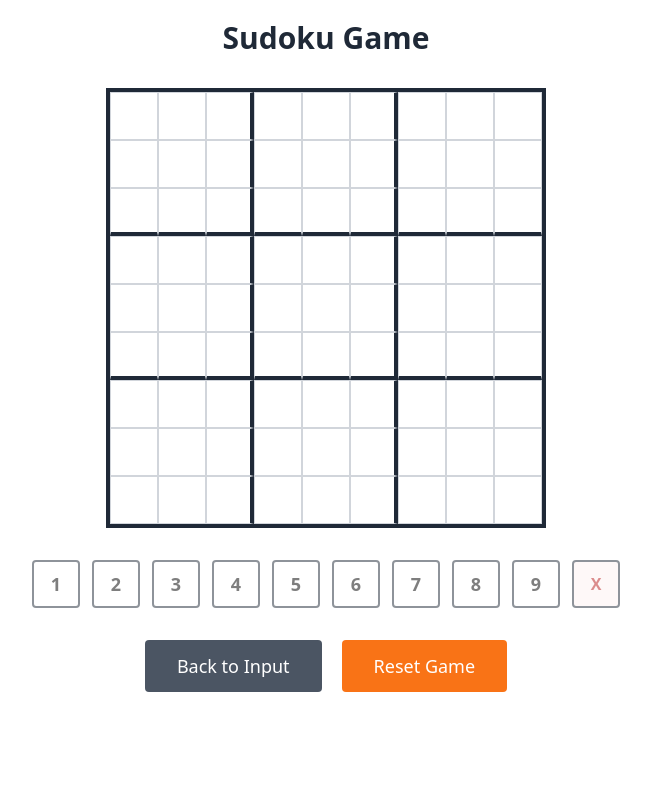
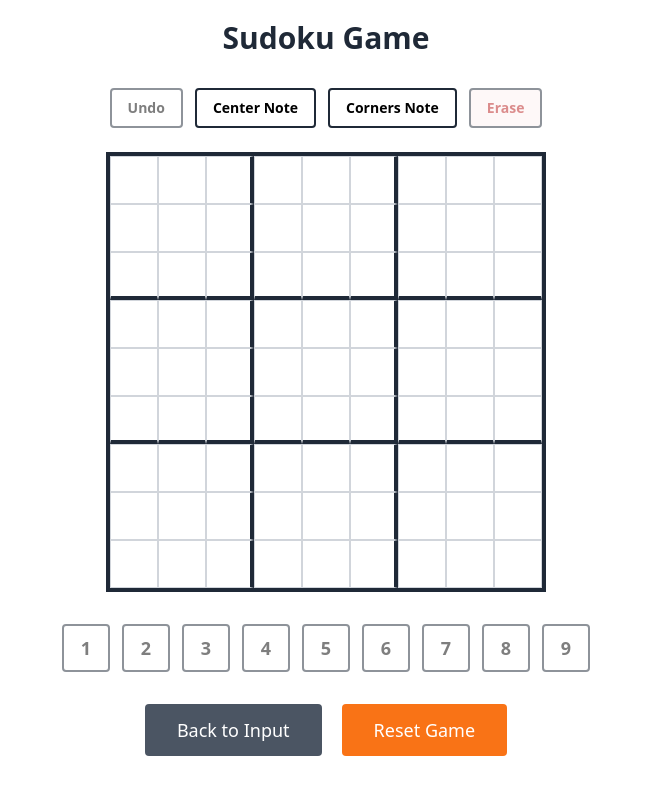
Before and after one commit to TDAK1509/sudoku-noter, a Nuxt app: page /play in a window 1280 px wide. Shown: the top 794 px of the page, without its empty margins (314-965 px from the left). Built offline with nearby package versions, Linux system fonts and the light colour scheme.

Commit message:
Add buttons

```diff
--- a/pages/index.vue
+++ b/pages/index.vue
@@ -5,6 +5,39 @@
     @keydown="handleKeydown"
   >
     <h1 class="text-3xl font-bold text-gray-800 mb-8">Sudoku Noter</h1>
+
+    <!-- Control buttons -->
+    <div class="flex gap-3 justify-center mb-6 flex-wrap">
+      <button
+        class="px-4 py-2 border-2 border-gray-800 bg-white text-sm font-bold cursor-pointer rounded transition-all duration-200 hover:bg-gray-100 disabled:opacity-50 disabled:cursor-not-allowed"
+        @click="undo"
+        :disabled="history.length === 0"
+      >
+        Undo
+      </button>
+      <button
+        class="px-4 py-2 border-2 border-gray-800 text-sm font-bold cursor-pointer rounded transition-all duration-200"
+        :class="noteMode === 'center' ? 'bg-blue-500 text-white' : 'bg-white hover:bg-gray-100'"
+        @click="toggleNoteMode('center')"
+      >
+        Center Note
+      </button>
+      <button
+        class="px-4 py-2 border-2 border-gray-800 text-sm font-bold cursor-pointer rounded transition-all duration-200"
+        :class="noteMode === 'corners' ? 'bg-blue-500 text-white' : 'bg-white hover:bg-gray-100'"
+        @click="toggleNoteMode('corners')"
+      >
+        Corners Note
+      </button>
+      <button
+        class="px-4 py-2 border-2 border-gray-800 bg-red-50 text-red-700 text-sm font-bold cursor-pointer rounded transition-all duration-200 hover:bg-red-100 disabled:opacity-50 disabled:cursor-not-allowed"
+        @click="eraseCell"
+        :disabled="!selectedCell"
+      >
+        Erase
+      </button>
+    </div>
+
     <div class="inline-block border-4 border-gray-800 mb-8">
       <div
         v-for="(row, rowIndex) in sudokuGrid"
@@ -14,7 +47,7 @@
         <div
           v-for="(cell, colIndex) in row"
           :key="colIndex"
-          class="w-12 h-12 border border-gray-300 flex items-center justify-center text-xl font-bold cursor-pointer bg-white transition-colors duration-200 hover:bg-gray-100"
+          class="w-12 h-12 border border-gray-300 flex items-center justify-center text-xl font-bold cursor-pointer bg-white transition-colors duration-200 hover:bg-gray-100 relative"
           :class="{
             'bg-blue-100 border-2 border-blue-500': selectedCell?.row === rowIndex && selectedCell?.col === colIndex,
             'border-r-4 border-r-gray-800': colIndex === 2 || colIndex === 5,
@@ -22,7 +55,23 @@
           }"
           @click="selectCell(rowIndex, colIndex)"
         >
-          {{ cell || '' }}
+          <!-- Main number -->
+          <span v-if="cell.value" class="text-xl font-bold">{{ cell.value }}</span>
+
+          <!-- Center note -->
+          <div v-if="cell.centerNote && !cell.value" class="text-xs text-gray-600 absolute inset-0 flex items-center justify-center">
+            {{ cell.centerNote.join('') }}
+          </div>
+
+          <!-- Corner notes -->
+          <div v-if="cell.cornerNotes && cell.cornerNotes.length > 0 && !cell.value" class="absolute inset-0 text-xs text-gray-600">
+            <div class="absolute top-0 left-0 w-full h-1/2 flex flex-wrap justify-start items-start pl-0.5 pt-0.5">
+              <span v-for="(note, index) in cell.cornerNotes.slice(0, 4)" :key="index" class="text-xs leading-none mr-0.5">{{ note }}</span>
+            </div>
+            <div v-if="cell.cornerNotes.length > 4" class="absolute bottom-0 left-0 w-full h-1/2 flex flex-wrap justify-start items-end pl-0.5 pb-0.5">
+              <span v-for="(note, index) in cell.cornerNotes.slice(4)" :key="index" class="text-xs leading-none mr-0.5">{{ note }}</span>
+            </div>
+          </div>
         </div>
       </div>
     </div>
@@ -36,13 +85,6 @@
         :disabled="!selectedCell"
       >
         {{ num }}
-      </button>
-      <button
-        class="w-12 h-12 border-2 border-gray-800 bg-red-50 text-red-700 font-bold cursor-pointer rounded transition-all duration-200 hover:bg-red-100 disabled:opacity-50 disabled:cursor-not-allowed"
-        @click="clearCell"
-        :disabled="!selectedCell"
-      >
-        X
       </button>
     </div>
 
@@ -58,29 +100,79 @@
 <script setup>
 import { ref } from 'vue'
 
-const sudokuGrid = ref(Array(9).fill().map(() => Array(9).fill(null)))
+const sudokuGrid = ref(Array(9).fill().map(() => Array(9).fill().map(() => ({
+  value: null,
+  centerNote: [],
+  cornerNotes: []
+}))))
 const selectedCell = ref(null)
+const noteMode = ref(null) // null, 'center', or 'corners'
+const history = ref([])
 
 const selectCell = (row, col) => {
   selectedCell.value = { row, col }
 }
 
-const inputNumber = (number) => {
-  if (selectedCell.value) {
-    const { row, col } = selectedCell.value
-    sudokuGrid.value[row][col] = number
+const saveState = () => {
+  const state = JSON.parse(JSON.stringify(sudokuGrid.value))
+  history.value.push(state)
+  if (history.value.length > 50) {
+    history.value.shift()
   }
 }
 
-const clearCell = () => {
-  if (selectedCell.value) {
-    const { row, col } = selectedCell.value
-    sudokuGrid.value[row][col] = null
+const undo = () => {
+  if (history.value.length > 0) {
+    sudokuGrid.value = history.value.pop()
   }
 }
 
+const toggleNoteMode = (mode) => {
+  noteMode.value = noteMode.value === mode ? null : mode
+}
+
+const inputNumber = (number) => {
+  if (!selectedCell.value) return
+
+  const { row, col } = selectedCell.value
+  const cell = sudokuGrid.value[row][col]
+
+  saveState()
+
+  if (noteMode.value === 'center') {
+    if (!cell.centerNote.includes(number)) {
+      cell.centerNote.push(number)
+      cell.centerNote.sort((a, b) => a - b)
+    }
+    cell.value = null
+  } else if (noteMode.value === 'corners') {
+    if (!cell.cornerNotes.includes(number)) {
+      cell.cornerNotes.push(number)
+      cell.cornerNotes.sort((a, b) => a - b)
+    }
+    cell.value = null
+  } else {
+    cell.value = number
+    cell.centerNote = []
+    cell.cornerNotes = []
+  }
+}
+
+const eraseCell = () => {
+  if (!selectedCell.value) return
+
+  const { row, col } = selectedCell.value
+  const cell = sudokuGrid.value[row][col]
+
+  saveState()
+
+  cell.value = null
+  cell.centerNote = []
+  cell.cornerNotes = []
+}
+
 const submitPuzzle = () => {
-  const puzzleData = sudokuGrid.value.map(row => [...row])
+  const puzzleData = sudokuGrid.value.map(row => row.map(cell => cell.value))
   navigateTo({
     path: '/play',
     query: {
@@ -93,7 +185,7 @@ const handleKeydown = (e) => {
   if (selectedCell.value && e.key >= '1' && e.key <= '9') {
     inputNumber(parseInt(e.key))
   } else if (selectedCell.value && (e.key === 'Backspace' || e.key === 'Delete')) {
-    clearCell()
+    eraseCell()
   }
 }
 </script>
--- a/pages/play.vue
+++ b/pages/play.vue
@@ -5,6 +5,39 @@
     @keydown="handleKeydown"
   >
     <h1 class="text-3xl font-bold text-gray-800 mb-8">Sudoku Game</h1>
+
+    <!-- Control buttons -->
+    <div class="flex gap-3 justify-center mb-6 flex-wrap">
+      <button
+        class="px-4 py-2 border-2 border-gray-800 bg-white text-sm font-bold cursor-pointer rounded transition-all duration-200 hover:bg-gray-100 disabled:opacity-50 disabled:cursor-not-allowed"
+        @click="undo"
+        :disabled="history.length === 0"
+      >
+        Undo
+      </button>
+      <button
+        class="px-4 py-2 border-2 border-gray-800 text-sm font-bold cursor-pointer rounded transition-all duration-200"
+        :class="noteMode === 'center' ? 'bg-blue-500 text-white' : 'bg-white hover:bg-gray-100'"
+        @click="toggleNoteMode('center')"
+      >
+        Center Note
+      </button>
+      <button
+        class="px-4 py-2 border-2 border-gray-800 text-sm font-bold cursor-pointer rounded transition-all duration-200"
+        :class="noteMode === 'corners' ? 'bg-blue-500 text-white' : 'bg-white hover:bg-gray-100'"
+        @click="toggleNoteMode('corners')"
+      >
+        Corners Note
+      </button>
+      <button
+        class="px-4 py-2 border-2 border-gray-800 bg-red-50 text-red-700 text-sm font-bold cursor-pointer rounded transition-all duration-200 hover:bg-red-100 disabled:opacity-50 disabled:cursor-not-allowed"
+        @click="eraseCell"
+        :disabled="!selectedCell || isSelectedCellFixed()"
+      >
+        Erase
+      </button>
+    </div>
+
     <div class="inline-block border-4 border-gray-800 mb-8">
       <div
         v-for="(row, rowIndex) in gameGrid"
@@ -14,7 +47,7 @@
         <div
           v-for="(cell, colIndex) in row"
           :key="colIndex"
-          class="w-12 h-12 border border-gray-300 flex items-center justify-center text-xl font-bold cursor-pointer bg-white transition-colors duration-200 hover:bg-gray-100"
+          class="w-12 h-12 border border-gray-300 flex items-center justify-center text-xl font-bold cursor-pointer bg-white transition-colors duration-200 hover:bg-gray-100 relative"
           :class="{
             'bg-blue-100 border-2 border-blue-500': selectedCell?.row === rowIndex && selectedCell?.col === colIndex,
             'bg-gray-100 text-gray-800 font-black hover:bg-gray-100': isFixedCell(rowIndex, colIndex),
@@ -23,7 +56,23 @@
           }"
           @click="selectCell(rowIndex, colIndex)"
         >
-          {{ cell || '' }}
+          <!-- Main number -->
+          <span v-if="cell.value" class="text-xl font-bold">{{ cell.value }}</span>
+
+          <!-- Center note -->
+          <div v-if="cell.centerNote && cell.centerNote.length > 0 && !cell.value" class="text-xs text-gray-600 absolute inset-0 flex items-center justify-center">
+            {{ cell.centerNote.join('') }}
+          </div>
+
+          <!-- Corner notes -->
+          <div v-if="cell.cornerNotes && cell.cornerNotes.length > 0 && !cell.value" class="absolute inset-0 text-xs text-gray-600">
+            <div class="absolute top-0 left-0 w-full h-1/2 flex flex-wrap justify-start items-start pl-0.5 pt-0.5">
+              <span v-for="(note, index) in cell.cornerNotes.slice(0, 4)" :key="index" class="text-xs leading-none mr-0.5">{{ note }}</span>
+            </div>
+            <div v-if="cell.cornerNotes.length > 4" class="absolute bottom-0 left-0 w-full h-1/2 flex flex-wrap justify-start items-end pl-0.5 pb-0.5">
+              <span v-for="(note, index) in cell.cornerNotes.slice(4)" :key="index" class="text-xs leading-none mr-0.5">{{ note }}</span>
+            </div>
+          </div>
         </div>
       </div>
     </div>
@@ -37,13 +86,6 @@
         :disabled="!selectedCell || isSelectedCellFixed()"
       >
         {{ num }}
-      </button>
-      <button
-        class="w-12 h-12 border-2 border-gray-800 bg-red-50 text-red-700 font-bold cursor-pointer rounded transition-all duration-200 hover:bg-red-100 disabled:opacity-50 disabled:cursor-not-allowed"
-        @click="clearCell"
-        :disabled="!selectedCell || isSelectedCellFixed()"
-      >
-        X
       </button>
     </div>
 
@@ -67,9 +109,15 @@
 <script setup>
 import { ref, onMounted } from 'vue'
 
-const gameGrid = ref(Array(9).fill().map(() => Array(9).fill(null)))
+const gameGrid = ref(Array(9).fill().map(() => Array(9).fill().map(() => ({
+  value: null,
+  centerNote: [],
+  cornerNotes: []
+}))))
 const fixedCells = ref(Array(9).fill().map(() => Array(9).fill(false)))
 const selectedCell = ref(null)
+const noteMode = ref(null) // null, 'center', or 'corners'
+const history = ref([])
 
 const selectCell = (row, col) => {
   selectedCell.value = { row, col }
@@ -85,18 +133,62 @@ const isSelectedCellFixed = () => {
   return fixedCells.value[row][col]
 }
 
-const inputNumber = (number) => {
-  if (selectedCell.value && !isSelectedCellFixed()) {
-    const { row, col } = selectedCell.value
-    gameGrid.value[row][col] = number
+const saveState = () => {
+  const state = JSON.parse(JSON.stringify(gameGrid.value))
+  history.value.push(state)
+  if (history.value.length > 50) {
+    history.value.shift()
   }
 }
 
-const clearCell = () => {
-  if (selectedCell.value && !isSelectedCellFixed()) {
-    const { row, col } = selectedCell.value
-    gameGrid.value[row][col] = null
+const undo = () => {
+  if (history.value.length > 0) {
+    gameGrid.value = history.value.pop()
   }
+}
+
+const toggleNoteMode = (mode) => {
+  noteMode.value = noteMode.value === mode ? null : mode
+}
+
+const inputNumber = (number) => {
+  if (!selectedCell.value || isSelectedCellFixed()) return
+
+  const { row, col } = selectedCell.value
+  const cell = gameGrid.value[row][col]
+
+  saveState()
+
+  if (noteMode.value === 'center') {
+    if (!cell.centerNote.includes(number)) {
+      cell.centerNote.push(number)
+      cell.centerNote.sort((a, b) => a - b)
+    }
+    cell.value = null
+  } else if (noteMode.value === 'corners') {
+    if (!cell.cornerNotes.includes(number)) {
+      cell.cornerNotes.push(number)
+      cell.cornerNotes.sort((a, b) => a - b)
+    }
+    cell.value = null
+  } else {
+    cell.value = number
+    cell.centerNote = []
+    cell.cornerNotes = []
+  }
+}
+
+const eraseCell = () => {
+  if (!selectedCell.value || isSelectedCellFixed()) return
+
+  const { row, col } = selectedCell.value
+  const cell = gameGrid.value[row][col]
+
+  saveState()
+
+  cell.value = null
+  cell.centerNote = []
+  cell.cornerNotes = []
 }
 
 const goBack = () => {
@@ -104,10 +196,16 @@ const goBack = () => {
 }
 
 const resetGame = () => {
+  saveState()
+
   for (let row = 0; row < 9; row++) {
     for (let col = 0; col < 9; col++) {
       if (!fixedCells.value[row][col]) {
-        gameGrid.value[row][col] = null
+        gameGrid.value[row][col] = {
+          value: null,
+          centerNote: [],
+          cornerNotes: []
+        }
       }
     }
   }
@@ -118,7 +216,7 @@ const handleKeydown = (e) => {
   if (selectedCell.value && !isSelectedCellFixed() && e.key >= '1' && e.key <= '9') {
     inputNumber(parseInt(e.key))
   } else if (selectedCell.value && !isSelectedCellFixed() && (e.key === 'Backspace' || e.key === 'Delete')) {
-    clearCell()
+    eraseCell()
   }
 }
 
@@ -129,7 +227,11 @@ onMounted(() => {
       const puzzle = JSON.parse(route.query.puzzle)
       for (let row = 0; row < 9; row++) {
         for (let col = 0; col < 9; col++) {
-          gameGrid.value[row][col] = puzzle[row][col]
+          gameGrid.value[row][col] = {
+            value: puzzle[row][col],
+            centerNote: [],
+            cornerNotes: []
+          }
           fixedCells.value[row][col] = puzzle[row][col] !== null
         }
       }
```
